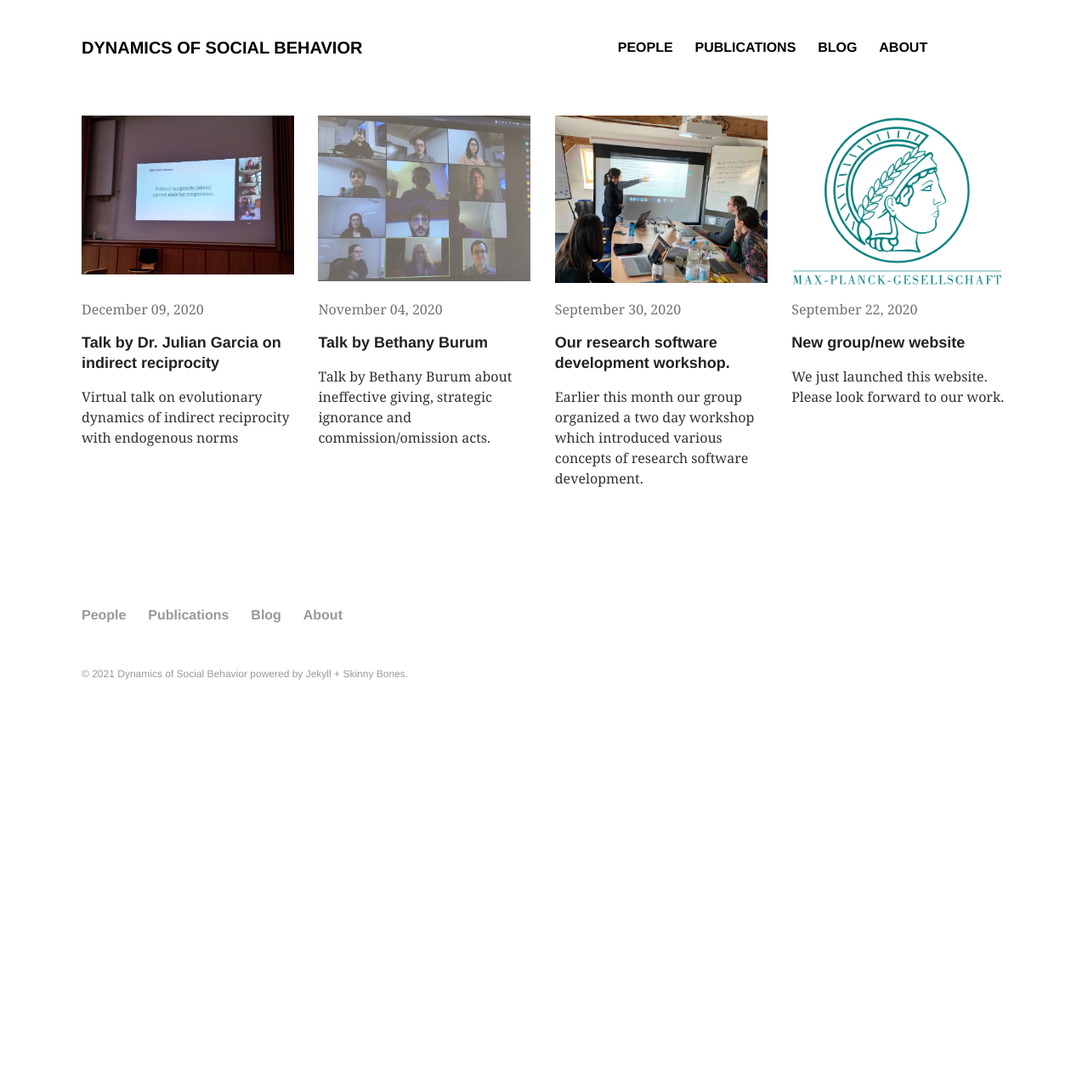
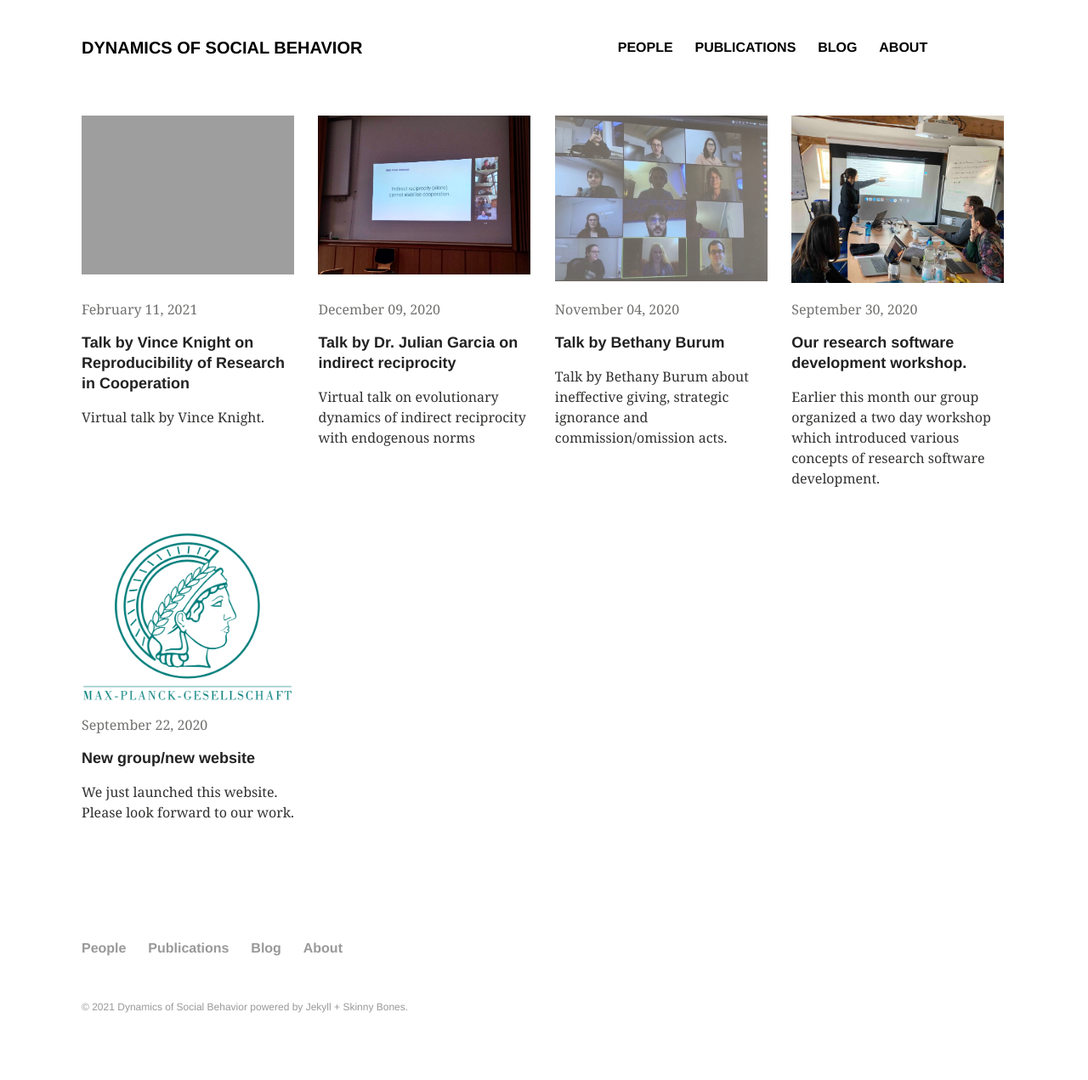
Before and after one commit to DYNOSOBs/social-behaviour, a Jekyll site: the page built from post/index.md, in a window 1280 px wide. Shown: the whole page at 85% size. Built offline with Jekyll 4.4.1, drawn with Linux system fonts in a browser that asks for light colours; before the commit the page ends 900 px from its top, so only the background shows below that.

Commit message:
Blogpost for Vince's talk

```diff
--- /dev/null
+++ b/_posts/articles/2021-02-11-vincestalk.md
@@ -0,0 +1,31 @@
+---
+layout: article
+title: "Talk by Vince Knight on Reproducibility of Research in Cooperation"
+categories: articles
+excerpt: "Virtual talk by Vince Knight."
+modified: 2021-02-11
+tags:
+image:
+  path: *image
+  teaser: Vince_talk_picture.png
+---
+
+<p align="justify">
+
+On January 21, <a href="https://vknight.org/"> Vince Knight </a> of Cardiff University gave a virtual talk on “Reproducing Research on Cooperation”. It was a great opportunity to learn how robust Axelrod’s seminal results on the repeated prisoner’s dilemma are.
+</p>
+
+<p align="justify">
+Dr. Vince Knight is a senior lecturer at Cardiff University and a fellow of the sustainable software institute. Among many other things, he is well-known because he is one of the main contributors to the Axelrod Python library. To the members of our group, Dr. Knight is also known as the PhD supervisor of our Post-Doc, Nikoleta Glynatsi. So, for many reasons, he clearly does great work, and we were very grateful to have him.
+</p>
+
+<p align="justify">
+In his talk, Dr. Knight introduced us to the Axelrod Python library (and to reproducible software development more generally). The library can be used to re-run and to extend Axelrod’s tournaments (which are the basis of Axelrod’s famous book, “The evolution of cooperation”). In particular, Dr. Knight demonstrated how the classical winner of the tournament, Tit-for-Tat, can easily fail if minor modifications to the rules are made. In addition, he showed us how one can use machine learning to generate new winning strategies for the repeated prisoner’s dilemma. After his talk, he was happy to chat with us to give us more insights on his work.
+</p>
+
+<p align="justify">
+Dr. Knight’s talk was very engaging and clear, and we particularly enjoyed the discussion afterwards. Here are the <a href="https://vknight.org/speak/2021-01-21-reproducing-research-on-cooperation/main.pdf"> slides.</a>
+Thanks so much!
+</p>
+
+<img src="../../images/Vince_talk_picture.png" class="center">
```
Also changed, not shown: _posts/articles/2020-12-09-julianstalk.md (+1 -1 lines), index.md (+2 -0 lines), 1 other file.
